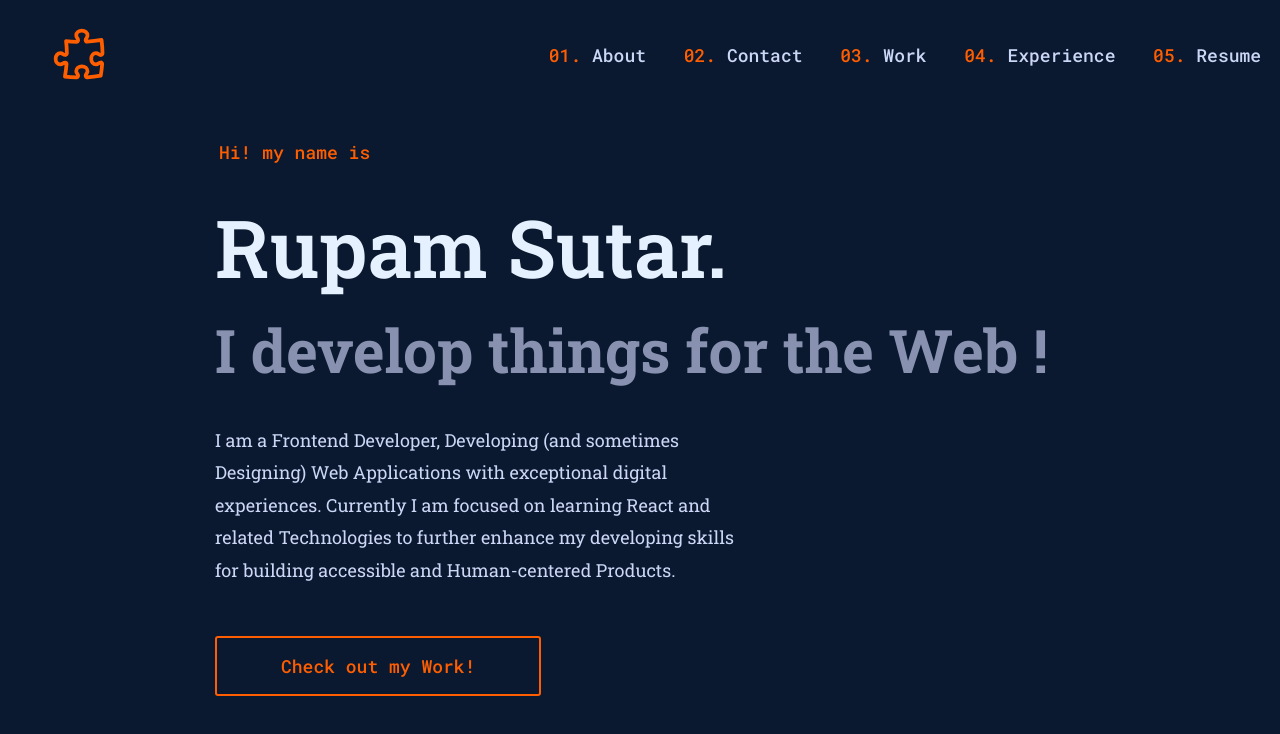
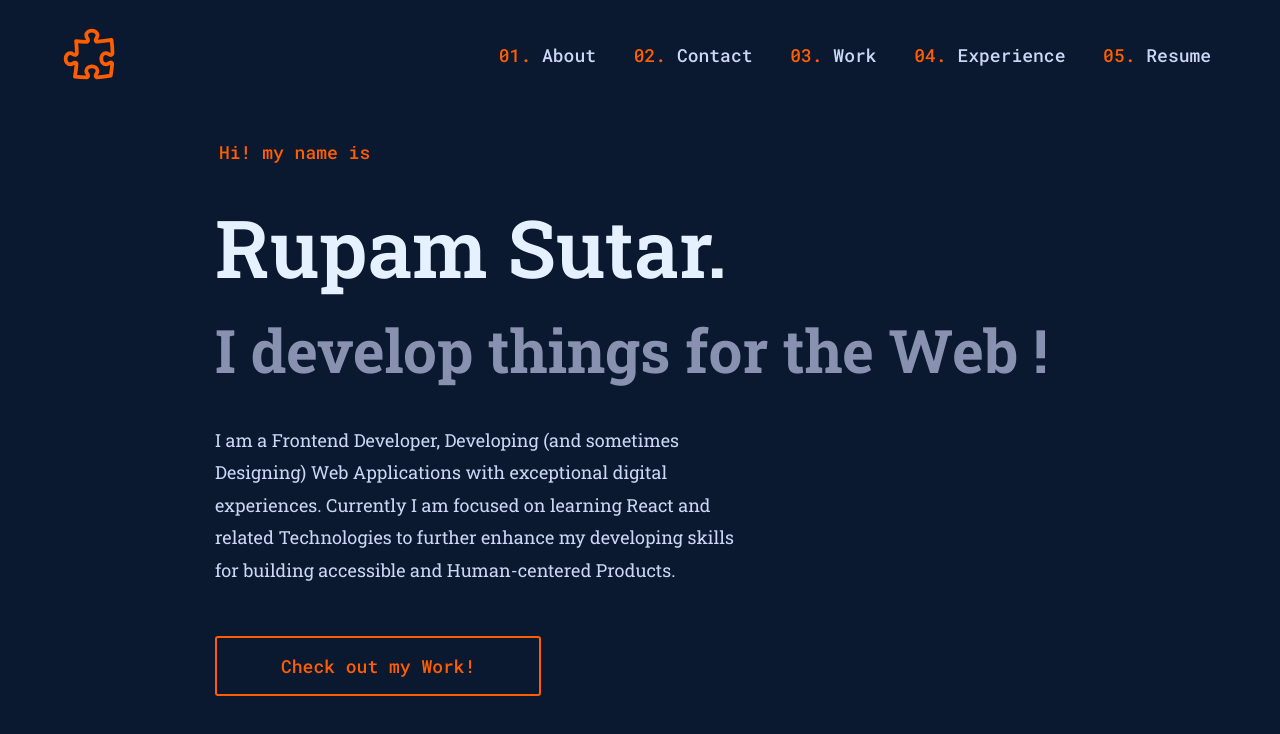
Before and after one commit to rupamsutar/Portfolio, a React (Create React App) app: page / in a window 1280 px wide. Shown: the top 734 px of the page. Built offline with nearby package versions, Linux system fonts and the light colour scheme.

Commit message:
nav updated

```diff
--- a/src/Components/Navbar/Navbar-icon.module.css
+++ b/src/Components/Navbar/Navbar-icon.module.css
@@ -3,7 +3,6 @@
     height: 60px;
     width: 60px;
     stroke: #FFADAD;
-    margin-left: 50px;
 }
 
 .navIcon svg {
--- a/src/Components/Navbar/Navbar.module.css
+++ b/src/Components/Navbar/Navbar.module.css
@@ -6,5 +6,5 @@
 
     width: auto;
     height: 70px;
-    margin: 20px auto;
+    margin: 20px 50px 20px 50px;
 }
```
